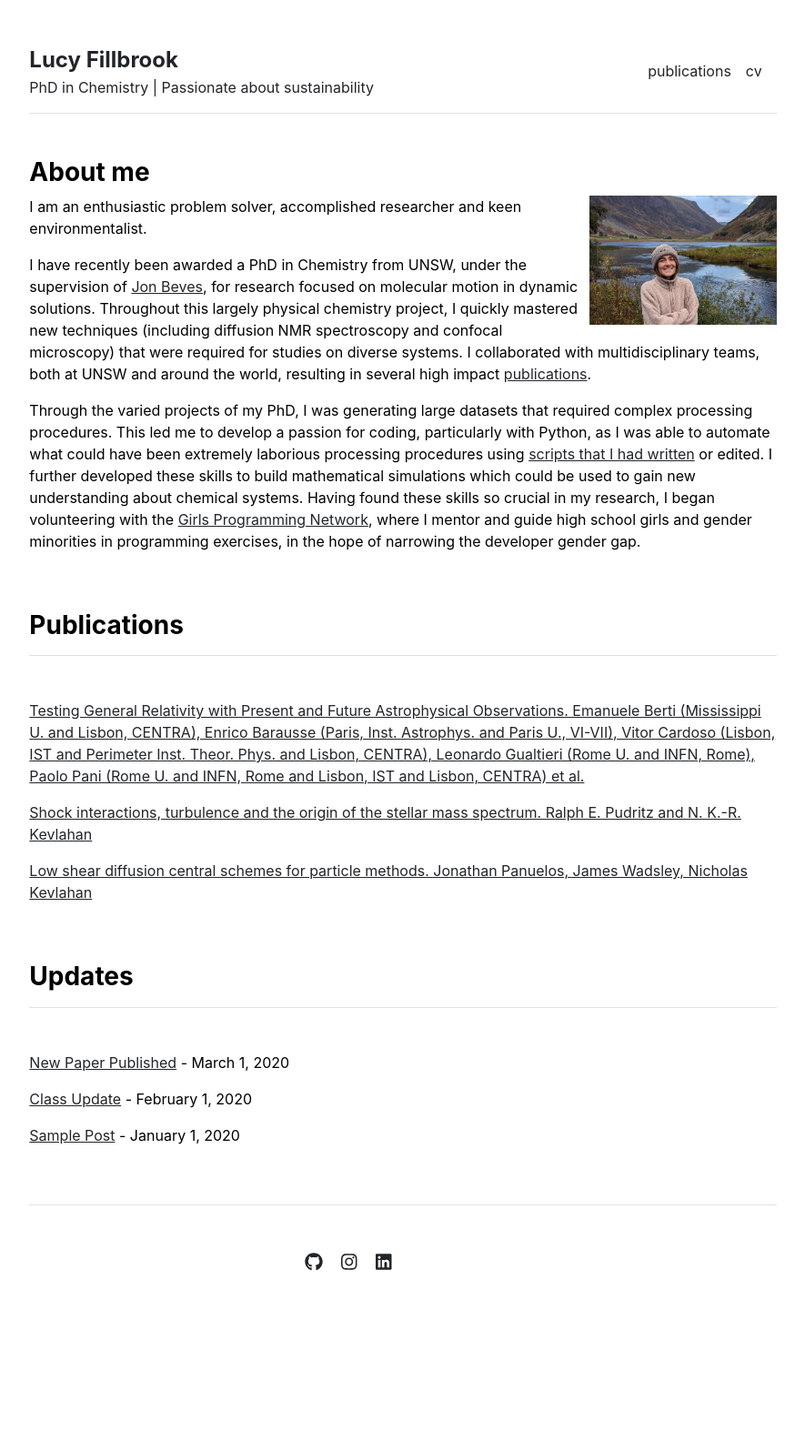
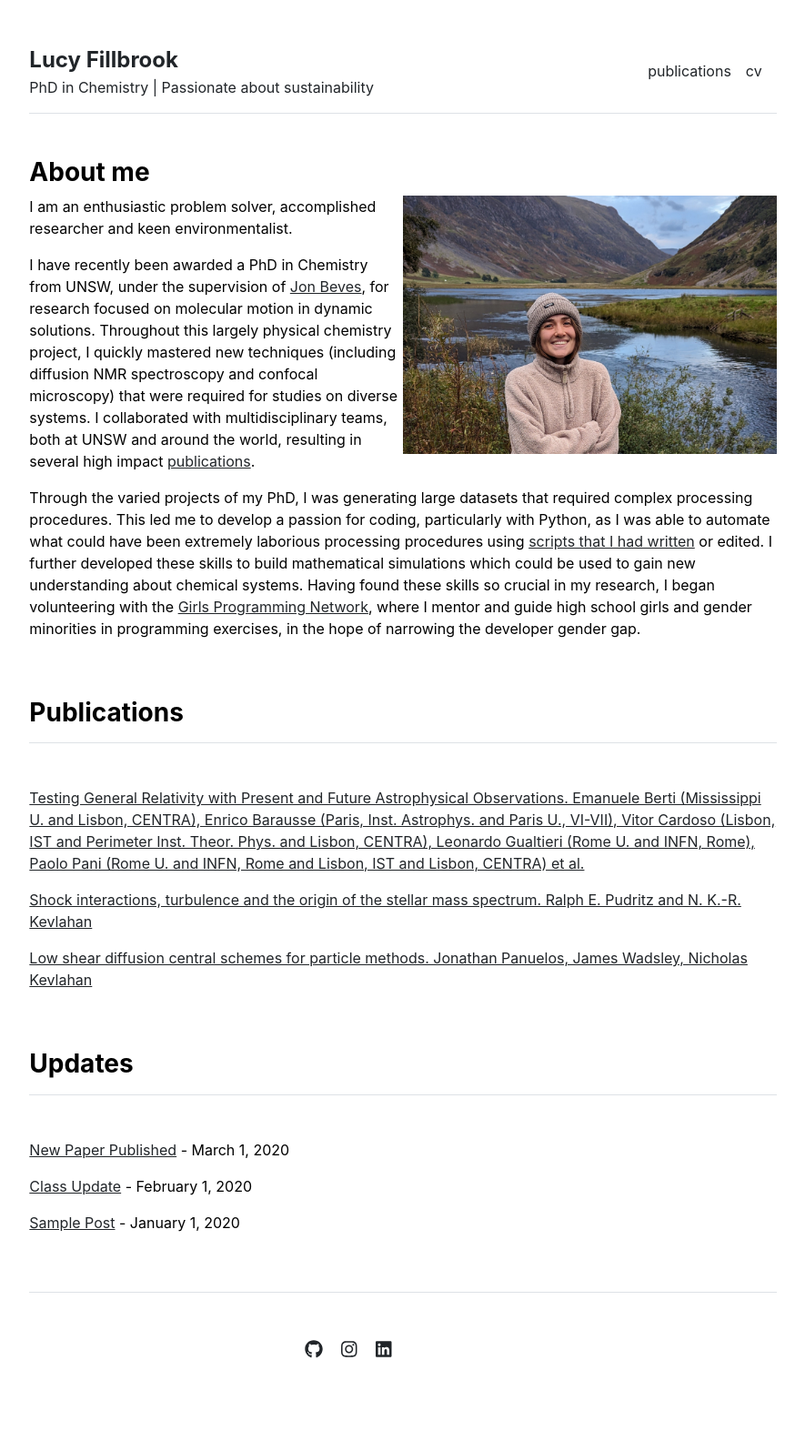
Before and after one commit to lfillbrook/lfillbrook.github.io, a Jekyll site: the page built from index.md, in a window 1280 px wide. Shown: the whole page at 91% size, without its empty margins (197-1082 px from the left). Built offline with Jekyll 4.4.1, drawn with Linux system fonts in a browser that asks for light colours; before the commit the page ends 1499 px from its top, so only the background shows below that.

Commit message:
Update home.html

```diff
--- a/_layouts/home.html
+++ b/_layouts/home.html
@@ -5,7 +5,7 @@
 <div class="row g-5 mb-5">
   <div class="col-md-12">
     <h3 class="fw-bold">About me</h3>
-    <img src="{{ site.github.url }}/assets/img/Me.jpg" class="w-25 float-end imgshadow" alt="Home">
+    <img src="{{ site.github.url }}/assets/img/Me.jpg" class="w-50 float-end imgshadow" alt="Home">
     {{ content }}
   </div>
 </div>
```
